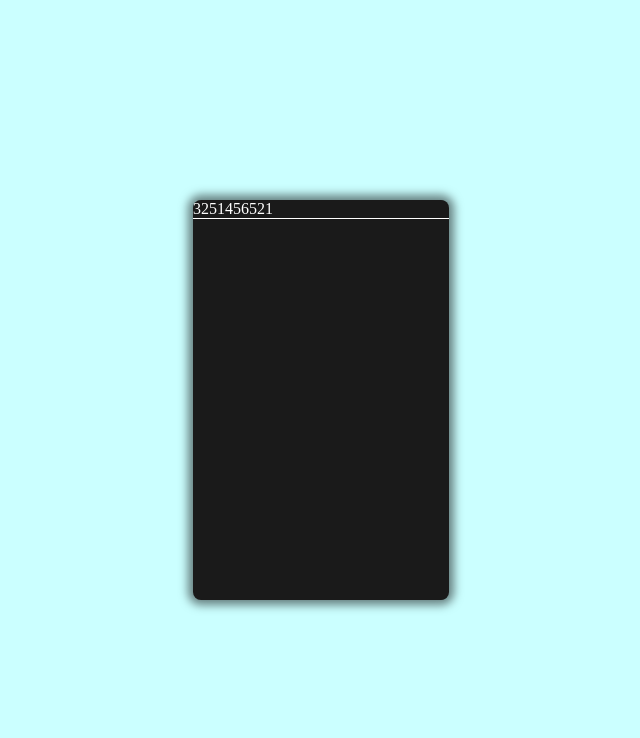
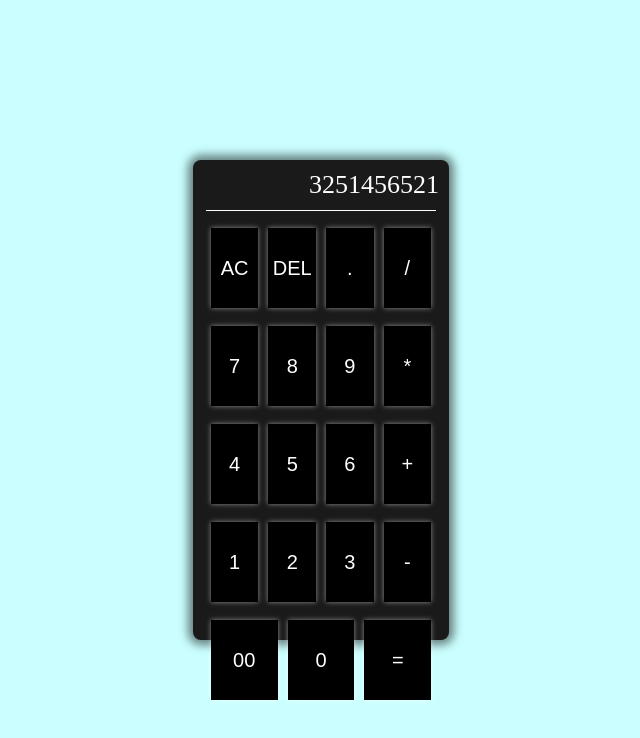
Before and after one commit to Josimar-Souza/Calculator, a plain HTML site: page index.html in a window 1280 px wide. Shown: the whole page, without its empty margins (319-959 px from the left). Drawn offline with Linux system fonts and the light colour scheme.

Commit message:
feat: Calculator buttons added

```diff
--- a/index.html
+++ b/index.html
@@ -11,6 +11,36 @@
   <div class="container">
     <div class="calculator-container">
       <p class="display">3251456521</p>
+      <div class="divider">
+        <div class="buttons-container">
+          <button name="clear-all" value="AC">AC</button>
+          <button name="del" value="DEL">DEL</button>
+          <button name="operation" value=".">.</button>
+          <button name="operation" value="/">/</button>
+        </div>
+        <div class="buttons-container">
+          <button name="number" value="7">7</button>
+          <button name="number" value="8">8</button>
+          <button name="number" value="9">9</button>
+          <button name="operation" value="*">*</button>
+        </div>
+        <div class="buttons-container">
+          <button name="number" value="4">4</button>
+          <button name="number" value="5">5</button>
+          <button name="number" value="6">6</button>
+          <button name="operation" value="+">+</button>
+        </div>
+        <div class="buttons-container">
+          <button name="number" value="1">1</button>
+          <button name="number" value="2">2</button>
+          <button name="number" value="3">3</button>
+          <button name="operation" value="-">-</button>
+        </div>
+        <div class="buttons-container">
+          <button name="number" value="00">00</button>
+          <button name="number" value="0">0</button>
+          <button name="operation" value="=">=</button>
+        </div>
     </div>
   </div>
   <script type="module" src="./script.js"></script>
--- a/style.css
+++ b/style.css
@@ -14,14 +14,44 @@
 }
 
 .calculator-container {
+  align-items: center;
   background-color: rgb(26, 26, 26);
   border-radius: 8px;
   box-shadow: 0 0 10px 5px rgba(0, 0, 0, 0.5);
-  height: 50vh;
+  display: flex;
+  flex-direction: column;
+  height: 60vh;
   width: 20%;
 }
 
 .display {
-  border-bottom: 1px solid white;
   color: white;
+  font-size: 26px;
+  padding: 10px;
+  text-align: right;
+  width: 100%;
 }
+
+.divider {
+  background-color: white;
+  height: 1px;
+  width: 90%;
+}
+
+.buttons-container {
+  display: flex;
+  justify-content: center;
+  margin: 18px 0;
+  width: 100%;
+}
+
+.buttons-container button{
+  background-color: black;
+  box-shadow: 0 0 5px rgba(255, 255, 255, 0.5);
+  border: none;
+  color: white;
+  font-size: 20px;
+  height: 80px;
+  margin: 0 5px;
+  width: 80px;
+}
```
